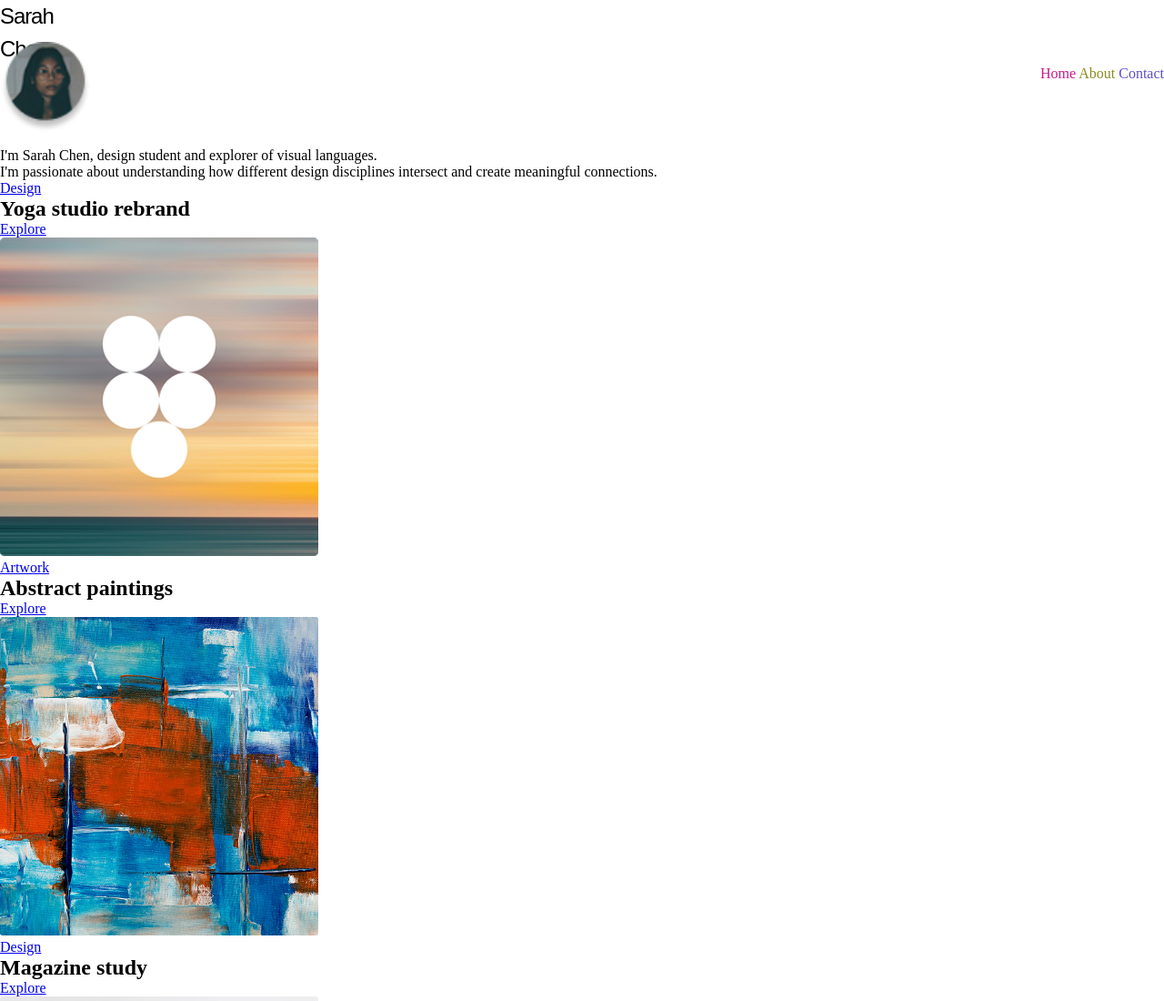
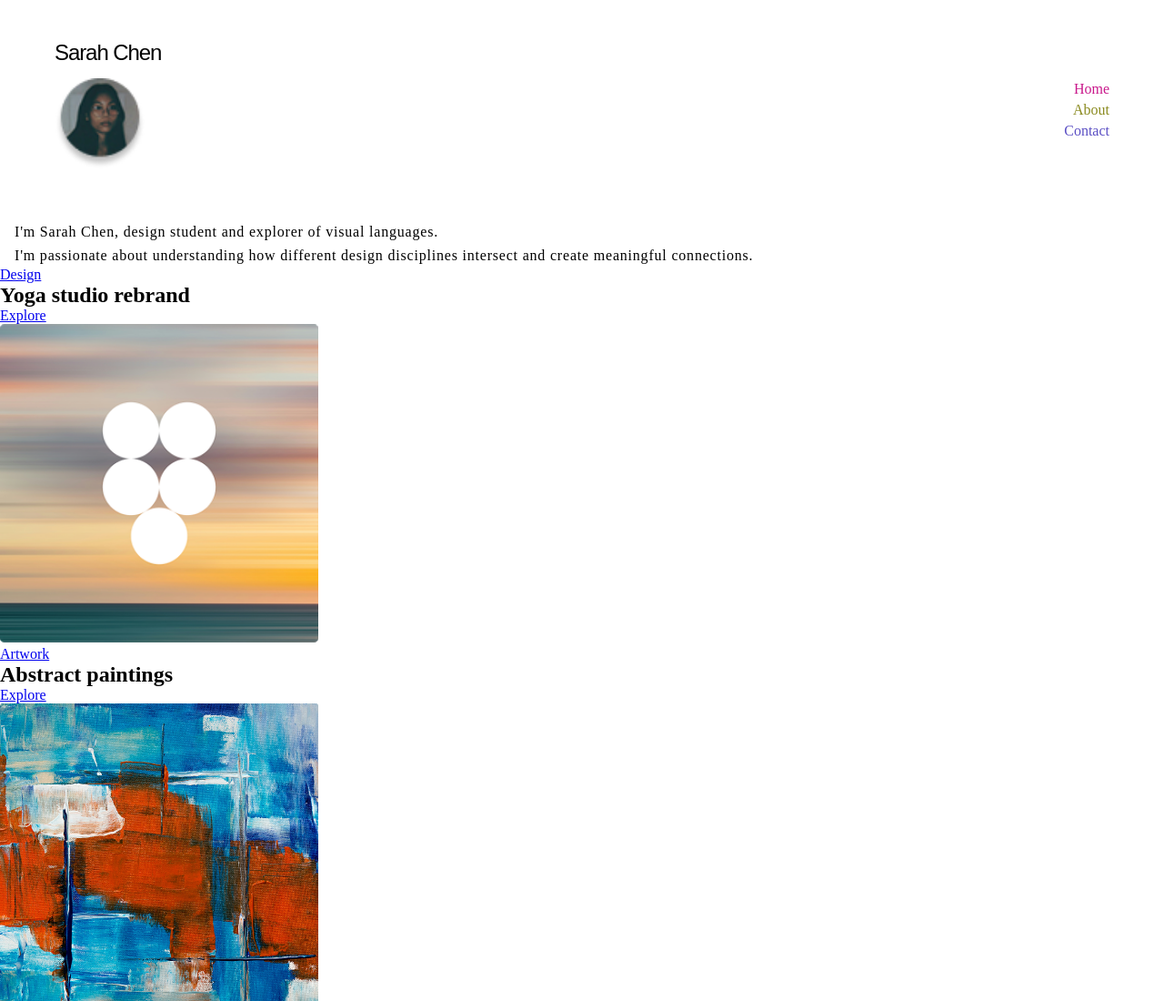
Before and after one commit to gerjos16-spec/web-personal, a plain HTML site: page index.html in a window 1280 px wide. Shown: the top 1100 px of the page at 91% size. Drawn offline with Linux system fonts and the light colour scheme; a web font is replaced by a local one.

Commit message:
aun por terminar

```diff
--- a/index.html
+++ b/index.html
@@ -27,8 +27,8 @@
 
     </header>
     <main>
-        <div>
-            <p class="title-negrita">I'm Sarah Chen, design student and explorer of visual languages. <br>
+        <div class="descrition_sar">
+            <p>I'm Sarah Chen, design student and explorer of visual languages. <br>
                 I'm passionate about understanding how different design disciplines intersect and create meaningful
                 connections.</p>
         </div>
--- a/style.css
+++ b/style.css
@@ -85,7 +85,6 @@
  .home {
   color: #c9188b; /* rosa/magenta, como en tu diseño */
   text-decoration: none;
-
 }
 
 .about {
@@ -112,7 +111,7 @@
   display: flex;
   justify-content: space-between;
   align-items: center;
-  padding: 0px 0px;
+  padding: 40px 60px;
 }
 
 .header__user {
@@ -120,9 +119,27 @@
   align-items: center;
   gap: 12px;
 }
+.text__decoration{
+  display: flex;
+flex-direction: column;
+justify-content: center;
+align-items: flex-end;
+padding: 0px;
+gap: 5px;
+
+}
 .profile_het {
   display: flex;
   flex-direction: column;
   align-items: flex-start; /* los alinea a la izquierda */
   gap: 16px;               /* espacio entre nombre y foto */
+  white-space: nowrap;
 }
+.descrition_sar{
+line-height: 1.6;
+margin-left: 1rem;
+margin-top:none;
+margin-bottom:none;
+letter-spacing: 0.05em;
+
+}
```
Also changed, not shown: project.html (+1 -2 lines).
